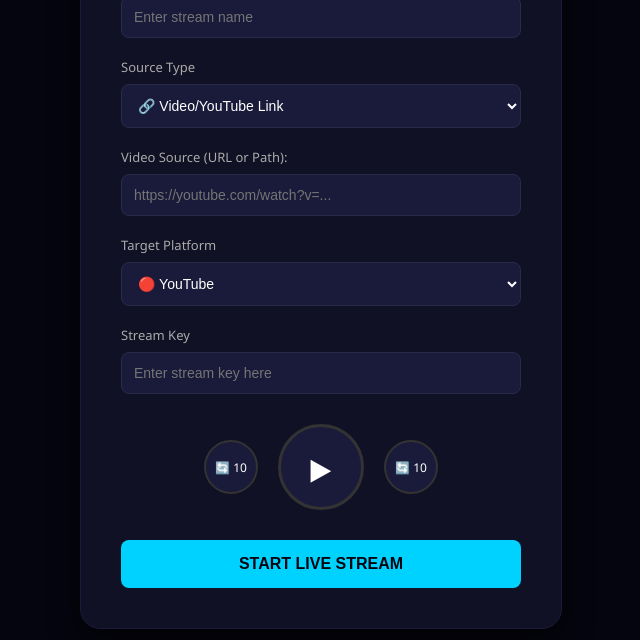
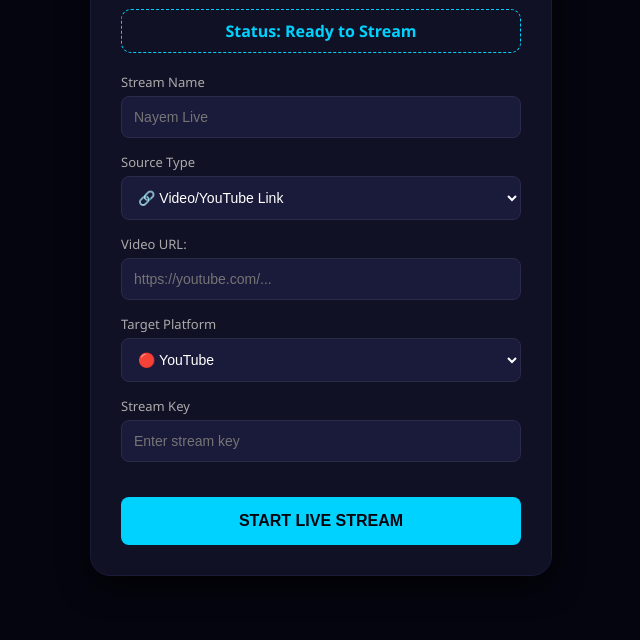
Before and after one commit to bsossb0-prog/live-panel, a website: page index.html in a window 1280 px wide. Shown: the part 160-800 px from the top of the page, without its empty margins (319-959 px from the left). Drawn offline with Linux system fonts and the light colour scheme.

Commit message:
Change title and update input placeholders in index.html

```diff
--- a/index.html
+++ b/index.html
@@ -3,44 +3,47 @@
 <head>
     <meta charset="UTF-8">
     <meta name="viewport" content="width=device-width, initial-scale=1.0">
-    <title>Advanced Live Stream Panel</title>
+    <title>Pro Live Stream Panel</title>
     <style>
         body { background-color: #050510; color: #ffffff; font-family: 'Segoe UI', Tahoma, Geneva, Verdana, sans-serif; display: flex; justify-content: center; align-items: center; min-height: 100vh; margin: 0; }
-        .panel { background-color: #111125; padding: 40px; border-radius: 20px; box-shadow: 0 10px 30px rgba(0,0,0,0.8); width: 400px; border: 1px solid #1a1a3a; }
-        h2 { text-align: center; color: #00d2ff; font-size: 22px; letter-spacing: 1px; margin-bottom: 30px; text-transform: uppercase; }
-        .input-group { margin-bottom: 20px; }
-        label { display: block; margin-bottom: 8px; font-size: 13px; color: #aaa; }
-        input, select { width: 100%; padding: 12px; border-radius: 8px; border: 1px solid #2a2a4a; background: #1a1a3a; color: white; font-size: 14px; box-sizing: border-box; outline: none; transition: 0.3s; }
-        input:focus { border-color: #00d2ff; box-shadow: 0 0 5px #00d2ff; }
-        .play-container { display: flex; justify-content: center; align-items: center; gap: 20px; margin: 30px 0; }
-        .circle-btn { width: 50px; height: 50px; border-radius: 50%; border: 2px solid #333; display: flex; justify-content: center; align-items: center; cursor: pointer; background: #1a1a3a; color: white; font-size: 12px; }
-        .main-play-btn { width: 80px; height: 80px; background-color: #1a1a3a; border: 3px solid #333; font-size: 30px; cursor: pointer; }
-        .main-play-btn:hover { border-color: #00d2ff; color: #00d2ff; }
-        .start-btn { width: 100%; padding: 15px; background-color: #00d2ff; border: none; border-radius: 8px; color: #050510; font-weight: bold; cursor: pointer; font-size: 16px; text-transform: uppercase; transition: 0.3s; }
+        .panel { background-color: #111125; padding: 30px; border-radius: 20px; box-shadow: 0 10px 30px rgba(0,0,0,0.8); width: 90%; max-width: 400px; border: 1px solid #1a1a3a; }
+        h2 { text-align: center; color: #00d2ff; font-size: 22px; margin-bottom: 25px; text-transform: uppercase; }
+        .input-group { margin-bottom: 15px; }
+        label { display: block; margin-bottom: 5px; font-size: 13px; color: #aaa; }
+        input, select { width: 100%; padding: 12px; border-radius: 8px; border: 1px solid #2a2a4a; background: #1a1a3a; color: white; font-size: 14px; box-sizing: border-box; outline: none; }
+        .hidden { display: none; }
+        .start-btn { width: 100%; padding: 15px; background-color: #00d2ff; border: none; border-radius: 8px; color: #050510; font-weight: bold; cursor: pointer; font-size: 16px; text-transform: uppercase; margin-top: 20px; transition: 0.3s; }
         .start-btn:disabled { background-color: #555; cursor: not-allowed; }
+        .status-box { text-align: center; margin-bottom: 20px; padding: 10px; border: 1px dashed #00d2ff; border-radius: 10px; color: #00d2ff; font-weight: bold; }
     </style>
 </head>
 <body>
 
 <div class="panel">
     <h2>LIVE PANEL</h2>
+    <div id="status" class="status-box">Status: Ready to Stream</div>
 
     <div class="input-group">
         <label>Stream Name</label>
-        <input type="text" id="streamName" placeholder="Enter stream name">
+        <input type="text" id="streamName" placeholder="Nayem Live">
     </div>
 
     <div class="input-group">
         <label>Source Type</label>
-        <select id="sourceType">
+        <select id="sourceType" onchange="toggleSource()">
             <option value="link">🔗 Video/YouTube Link</option>
-            <option value="file">📁 Local Video File</option>
+            <option value="file">📁 Upload Video File</option>
         </select>
     </div>
 
-    <div class="input-group">
-        <label>Video Source (URL or Path):</label>
-        <input type="text" id="videoSource" placeholder="https://youtube.com/watch?v=...">
+    <div id="linkInput" class="input-group">
+        <label>Video URL:</label>
+        <input type="text" id="videoSource" placeholder="https://youtube.com/...">
+    </div>
+
+    <div id="fileInput" class="input-group hidden">
+        <label>Select Video File:</label>
+        <input type="file" id="videoFile" accept="video/*">
     </div>
 
     <div class="input-group">
@@ -53,46 +56,62 @@
 
     <div class="input-group">
         <label>Stream Key</label>
-        <input type="text" id="streamKey" placeholder="Enter stream key here">
-    </div>
-
-    <div class="play-container">
-        <div class="circle-btn">🔄 10</div>
-        <div class="circle-btn main-play-btn" onclick="startStream()">▶</div>
-        <div class="circle-btn">🔄 10</div>
+        <input type="text" id="streamKey" placeholder="Enter stream key">
     </div>
 
     <button id="startBtn" class="start-btn" onclick="startStream()">Start Live Stream</button>
 </div>
 
 <script>
+    function toggleSource() {
+        const type = document.getElementById('sourceType').value;
+        document.getElementById('linkInput').classList.toggle('hidden', type === 'file');
+        document.getElementById('fileInput').classList.toggle('hidden', type === 'link');
+    }
+
     async function startStream() {
         const btn = document.getElementById('startBtn');
-        const data = {
-            type: document.getElementById('sourceType').value,
-            source: document.getElementById('videoSource').value,
-            platform: document.getElementById('platform').value,
-            key: document.getElementById('streamKey').value
-        };
+        const status = document.getElementById('status');
+        const type = document.getElementById('sourceType').value;
+        const key = document.getElementById('streamKey').value;
+        const platform = document.getElementById('platform').value;
 
-        if(!data.source || !data.key) {
-            alert("দয়া করে ভিডিও সোর্স এবং স্ট্রিম কি বসান!");
-            return;
+        if (!key) { alert("স্ট্রিম কি বসান!"); return; }
+
+        const formData = new FormData();
+        formData.append('type', type);
+        formData.append('platform', platform);
+        formData.append('key', key);
+
+        if (type === 'link') {
+            formData.append('source', document.getElementById('videoSource').value);
+        } else {
+            const file = document.getElementById('videoFile').files[0];
+            if (!file) { alert("ভিডিও ফাইল সিলেক্ট করুন!"); return; }
+            formData.append('videoFile', file);
         }
 
-        btn.innerText = "STREAM RUNNING...";
+        btn.innerText = "STREAMING...";
         btn.disabled = true;
+        status.innerText = "Status: Processing... Please wait";
 
         try {
             const response = await fetch('/start-stream', {
                 method: 'POST',
-                headers: { 'Content-Type': 'application/json' },
-                body: JSON.stringify(data)
+                body: formData // JSON এর বদলে FormData ব্যবহার করছি আপলোডের জন্য
             });
             const result = await response.text();
             alert(result);
+            status.innerText = "Status: Live Stream Started!";
         } catch (error) {
-            alert("সার্ভারে সমস্যা হয়েছে!");
+            alert("সার্ভার এরর! দয়া করে লগ চেক করুন।");
+            status.innerText = "Status: Error Occurred";
         } finally {
-            btn.innerText = "START LIVE STREAM";
+            btn.innerText = "Start Live Stream";
             btn.disabled = false;
+        }
+    }
+</script>
+
+</body>
+</html>
```
